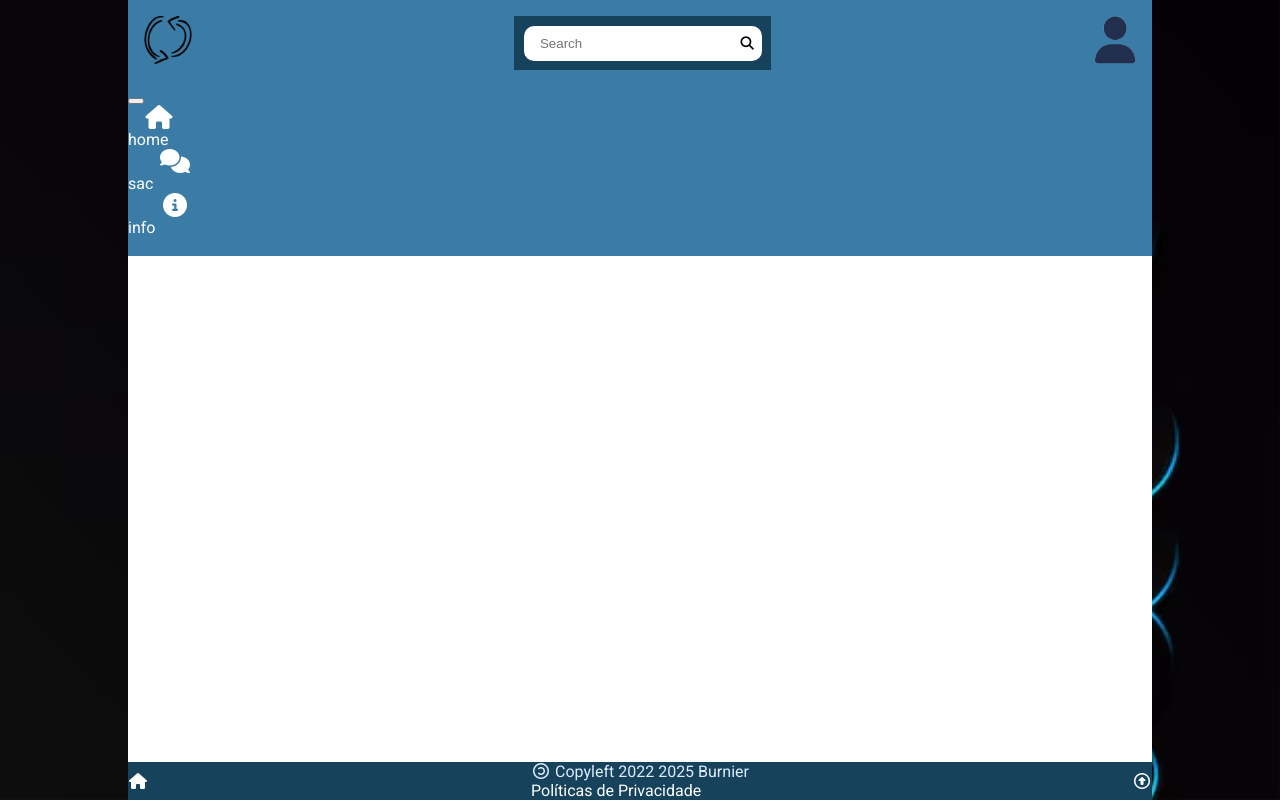
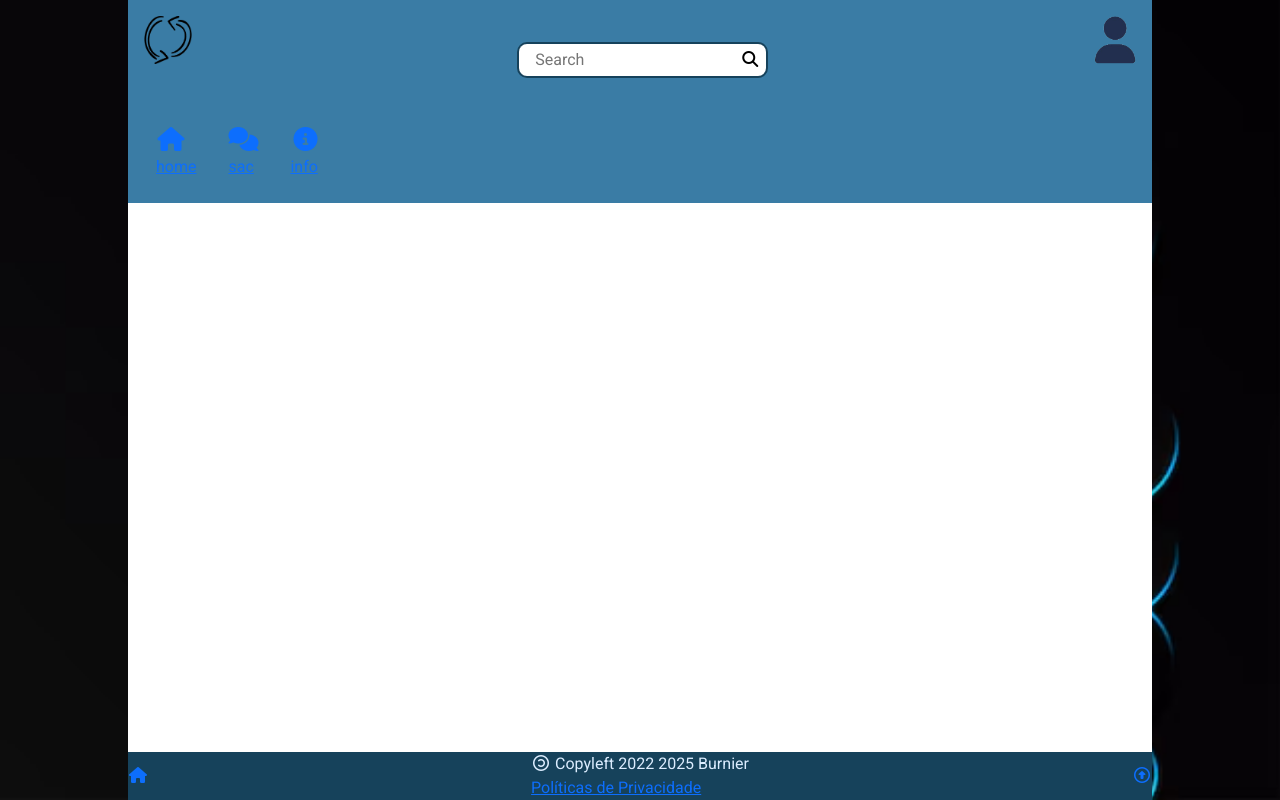
Before and after one commit to ViBurnier/meu-blog-estatico, a plain HTML site: page contatos.html in a window 1280 px wide. Drawn offline with nearby package versions, Linux system fonts and the light colour scheme; a web font is replaced by a local one.

Commit message:
inser bootstrap

```diff
--- a/contatos.html
+++ b/contatos.html
@@ -7,6 +7,11 @@
     <title>Document</title>
     <link rel="stylesheet" href="css/global.css">
     <link rel="stylesheet" href="css/contatos.css">
+
+    <!--BOOTSTRAP-->
+    <link href="https://cdn.jsdelivr.net/npm/bootstrap@5.3.3/dist/css/bootstrap.min.css" rel="stylesheet" integrity="sha384-QWTKZyjpPEjISv5WaRU9OFeRpok6YctnYmDr5pNlyT2bRjXh0JMhjY6hW+ALEwIH" crossorigin="anonymous">
+    <script src="https://cdn.jsdelivr.net/npm/bootstrap@5.3.3/dist/js/bootstrap.bundle.min.js" integrity="sha384-YvpcrYf0tY3lHB60NNkmXc5s9fDVZLESaAA55NDzOxhy9GkcIdslK1eN7N6jIeHz" crossorigin="anonymous"></script>
+
 </head>
 <body>
     <div id="wrap"></div>
@@ -20,7 +25,8 @@
     <script src="js/config.js"></script>
     <script src="js/funcoes.js"></script>
     <script src="js/global.js" defer></script>
-    <script src="js/contatos.css" defer></script>
+
+    <script src="js/contatos.js" defer></script>
 
 </body>
 </html>
--- a/css/global.css
+++ b/css/global.css
@@ -42,12 +42,12 @@ body {
 header {
     color: var(--fontcolor);
     background-color: var(--background);
+
 }
 
 header form {
     display: flex;
-    padding: 0.3rem;
-    background-color: var(--backgroundTwo);
+
 }
 
 #inputSearch {
@@ -55,30 +55,40 @@ header form {
     border-radius: 10px 0 0 10px;
     height: 35px;
     padding: 1rem;
-    border: none;
+    border-right: none;
+    border-bottom: 2px solid var(--backgroundTwo);
+    border-top: 2px solid var(--backgroundTwo);
+    border-left: 2px solid var(--backgroundTwo);
+
 }
 
 #submitSearch {
     border-radius: 0 10px 10px 0;
     background-color: white;
-    border: none;
+    border-left: none;
+    border-bottom: 2px solid var(--backgroundTwo);
+    border-top: 2px solid var(--backgroundTwo);
+    border-right: 2px solid var(--backgroundTwo);
+}
+
+
+#campoDois{
+    display: flex;
+    justify-content: center;
 }
 
 header img {
     height: 3rem;
     width: auto;
+
 }
 
 header div {
-    padding: 1rem;
+    padding-top: 1rem;
+    padding-left: 1rem;
+    padding-right: 1rem;
     display: flex;
     justify-content: space-between;
-}
-
-header h1 {
-    margin-left: 30px;
-    font-size: 2rem;
-    font-family: "Jersey 15", serif;
 }
 
 /*NAV*/
@@ -94,12 +104,16 @@ nav i {
 
 nav a {
     padding: 1rem;
-
 }
 
 nav span{
     display: flex;
     flex-direction: column;
+
+}
+
+nav a:hover{
+    background-color: var(--backgroundlink);
 }
 
 
@@ -122,10 +136,7 @@ footer {
 a {
     color: var(--color-link);
     text-decoration: none;
-}
 
-a:hover {
-    background-color: var(--backgroundlink);
 }
 
 #wrap {
--- a/js/config.js
+++ b/js/config.js
@@ -30,4 +30,9 @@ const site = {
     `<i class="fa-regular fa-copyright fa-rotate-180 fa-fw"></i>
     <span>Copyleft <span id="footerYear"></span> Burnier</span>
     `,
+
+    pesquisa: ` <form action="https://www.google.com/search" method="get" id="formSearch">
+                    <input type="search" name="q" id="inputSearch" placeholder="Search">
+                    <button type="submit" id="submitSearch"><i class="fa-solid fa-magnifying-glass fa-fw"></i></button>
+                </form>` ,
 }
--- a/js/funcoes.js
+++ b/js/funcoes.js
@@ -87,13 +87,13 @@ function template() {
             <div>
                 <a href="/"><img src="${site.logo}" alt="" srcset=""></a>
 
-                <form action="https://www.google.com/search" method="get" id="formSearch">
-                    <input type="search" name="q" id="inputSearch" placeholder="Search">
-                    <button type="submit" id="submitSearch"><i class="fa-solid fa-magnifying-glass fa-fw"></i></button>
-                </form>
+                <div id="campoUm"></div>
+
 
                 <a href="login.html" id="userAcao"><img src="img/user.png" alt="faça login" srcset=""></a>
             </div>
+
+            <div id="campoDois"></div>
 
         </header>
         <!--HEADER-->
@@ -109,7 +109,6 @@ function template() {
                             <a href="/" title="inicio"><i class="fa-solid fa-house fa-fw"></i><span>home</span></a>
                             <a href="contatos.html" title="faça contato"><i class="fa-solid fa-comments fa-fw"></i><span>sac</span></a>
                             <a href="info.html" title="Sobre o site"><i class="fa-solid fa-circle-info fa-fw"></i><span>info</span></a>
-
                         </div>
                     </div>
                  </div>
--- a/js/global.js
+++ b/js/global.js
@@ -12,6 +12,8 @@ window.onload = () => {
 
     //carrega o template HTMl em div#wrap
     _('#wrap').innerHTML = template();
+
+
     var today = new Date();
     var year = today.getFullYear();
     if (year > site.ano) {
@@ -20,4 +22,14 @@ window.onload = () => {
     else {
         _('#footerYear').innerHTML = site.ano;
     }
+
+    //verifica o tamanho da tela do usuario
+    var larguraJanela = window.innerWidth
+
+    if(larguraJanela < 425){
+        _('#campoDois').innerHTML = `${site.pesquisa}`
+    }
+    else{
+        _('#campoUm').innerHTML = `${site.pesquisa}`
+    }
 }
```
Also changed, not shown: info.html (+6 -0 lines), model.html (+6 -0 lines), css/contatos.css (added), css/info.css (added), index.html (line endings or trailing spaces), js/contatos.js (added), js/info.js (added).
